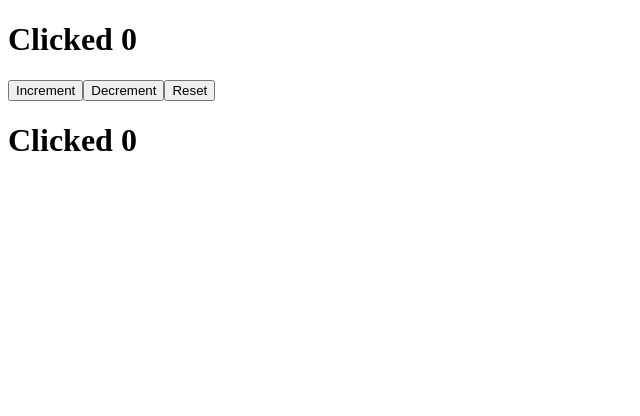
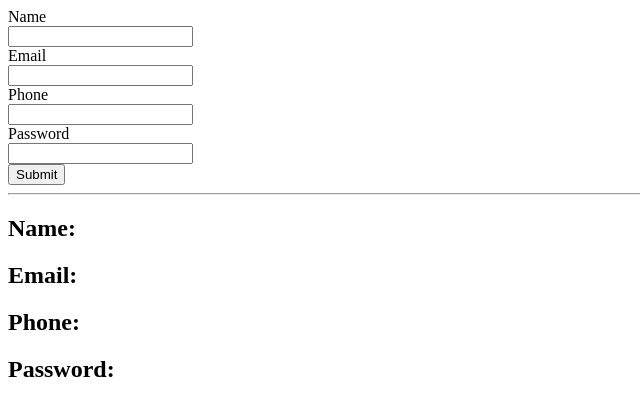
Before and after one commit to Faithmathenge/luxury-living, a React (Vite) app in the folder vite-project/: page / in a window 1280 px wide. Shown: the top 416 px of the page, without its empty margins (0-640 px from the left). Built offline with nearby package versions, Linux system fonts and the light colour scheme.

Commit message:
form assignments

```diff
--- a/vite-project/src/StateAndEvents/Form.jsx
+++ b/vite-project/src/StateAndEvents/Form.jsx
@@ -1,22 +1,26 @@
+import { useState } from "react";
+
 function Form() {
-  // Event when name changes
-  const nameOnChange = (e) => {
-    console.log("NAME IS", e.target.value);
+  const [input, setInput] = useState({
+    name: "",
+    email: "",
+    phone: "",
+    password: "",
+  });
+
+  const handleChange = (e) => {
+    setInput({
+      ...input,
+      [e.target.name]: e.target.value,
+    });
   };
 
-  // Event when email changes
-  const emailOnChange = (e) => {
-    console.log("EMAIL IS", e.target.value);
-  };
-
-  // Event when password changes
-  const passwordOnChange = (e) => {
-    console.log("PASSWORD IS", e.target.value);
-  };
-
-  // Submit button event
   const onSubmit = () => {
     console.log("Submit button clicked");
+    console.log("Name:", input.name);
+    console.log("Email:", input.email);
+    console.log("Phone:", input.phone);
+    console.log("Password:", input.password);
   };
 
   return (
@@ -25,9 +29,8 @@ function Form() {
         <div>
           <label>Name</label>
         </div>
-
         <div>
-          <input onChange={nameOnChange} />
+          <input name="name" value={input.name} onChange={handleChange} />
         </div>
       </main>
 
@@ -35,9 +38,17 @@ function Form() {
         <div>
           <label>Email</label>
         </div>
+        <div>
+          <input name="email" value={input.email} onChange={handleChange} />
+        </div>
+      </main>
 
+      <main>
         <div>
-          <input onChange={emailOnChange} />
+          <label>Phone</label>
+        </div>
+        <div>
+          <input name="phone" value={input.phone} onChange={handleChange} />
         </div>
       </main>
 
@@ -45,15 +56,26 @@ function Form() {
         <div>
           <label>Password</label>
         </div>
-
         <div>
-          <input type="password" onChange={passwordOnChange} />
+          <input
+            type="password"
+            name="password"
+            value={input.password}
+            onChange={handleChange}
+          />
         </div>
       </main>
 
       <main>
         <button onClick={onSubmit}>Submit</button>
       </main>
+
+      <hr />
+
+      <h2>Name: {input.name}</h2>
+      <h2>Email: {input.email}</h2>
+      <h2>Phone: {input.phone}</h2>
+      <h2>Password: {input.password}</h2>
     </div>
   );
 }
--- a/vite-project/src/main.jsx
+++ b/vite-project/src/main.jsx
@@ -1,10 +1,10 @@
 import { StrictMode } from "react";
 import { createRoot } from "react-dom/client";
 
-import ClickMe from "./StateAndEvents/ClickMe";
+import Form from "./StateAndEvents/Form.jsx";
 
 createRoot(document.getElementById("root")).render(
   <StrictMode>
-    <ClickMe />
+    <Form />
   </StrictMode>,
 );
```
